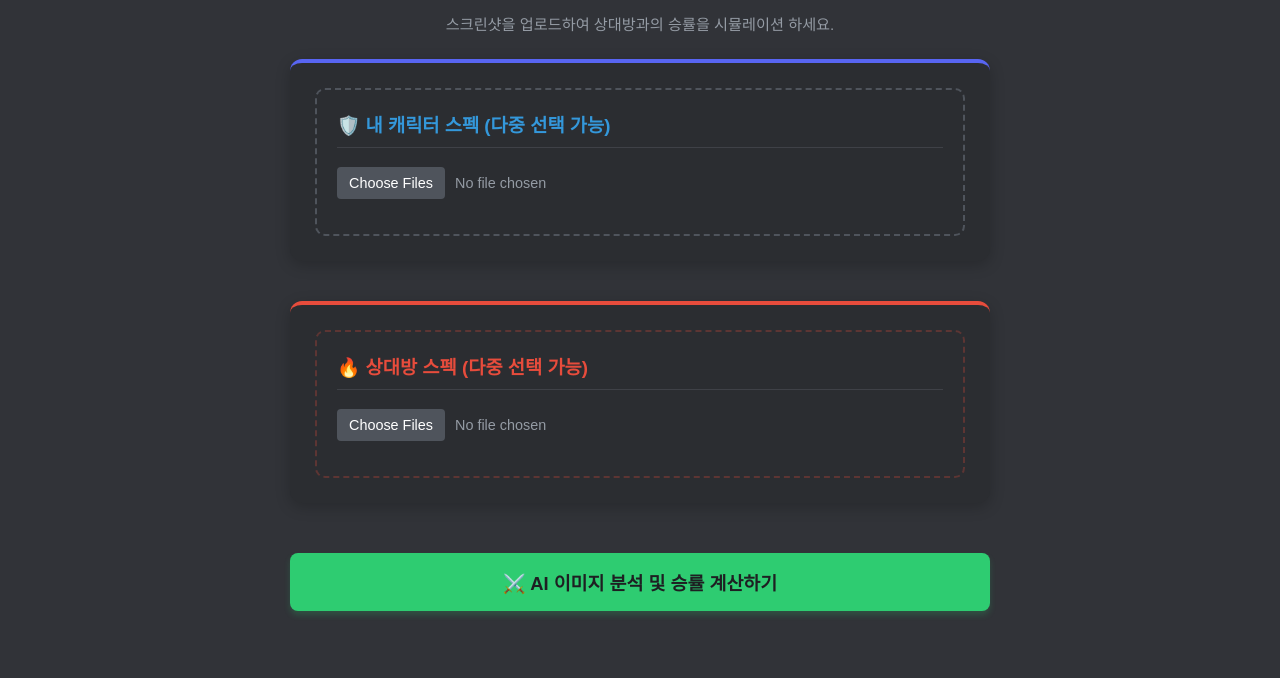
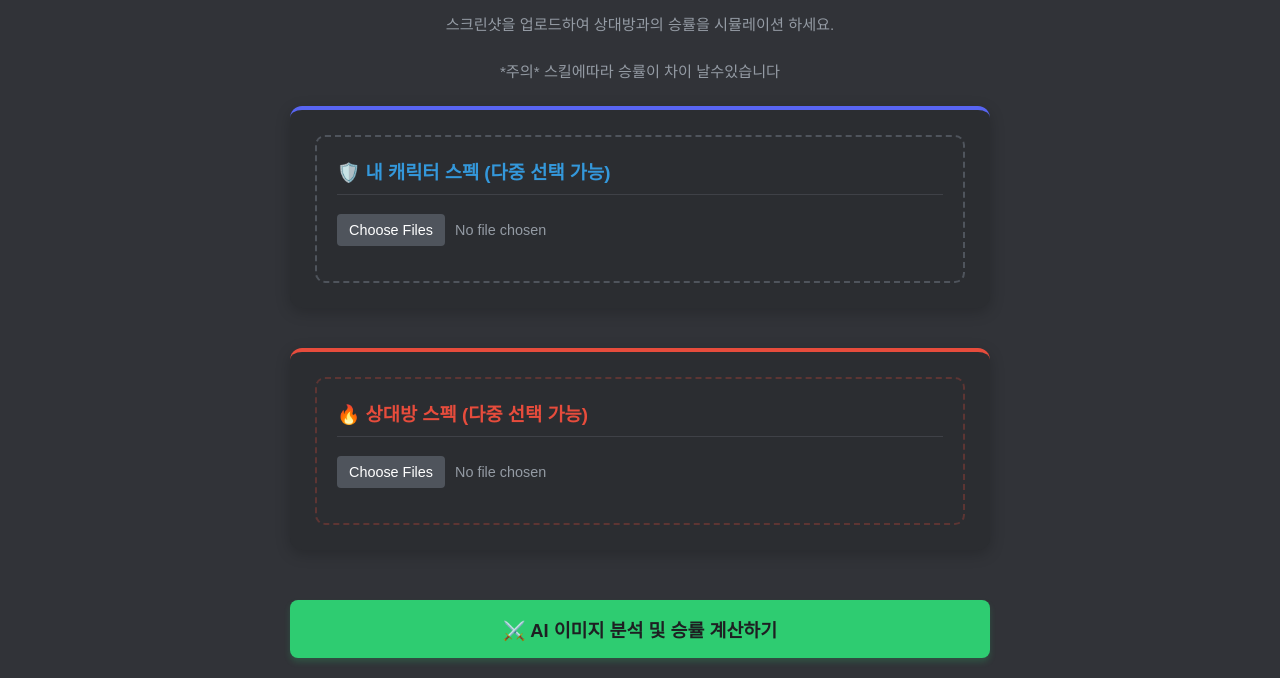
Before and after one commit to kimulgae/forge-master-calculator-2026, a plain HTML site: page pvp.html in a window 1280 px wide. Shown: the part 143-821 px from the top of the page. Before the commit the page ends 800 px from the top, so only its background shows below. Drawn offline with nearby package versions, Linux system fonts and the light colour scheme; a web font is replaced by a local one.

Commit message:
Update pvp.html

```diff
--- a/pvp.html
+++ b/pvp.html
@@ -125,6 +125,7 @@
     <div class="container">
         <h1>⚔️ PvP 승률 계산기</h1>
         <p class="subtitle">스크린샷을 업로드하여 상대방과의 승률을 시뮬레이션 하세요.</p>
+        <p class="subtitle">*주의* 스킬에따라 승률이 차이 날수있습니다</p>
 
         <div class="upload-wrapper">
             <!-- 1. 내 캐릭터 영역 -->
```
